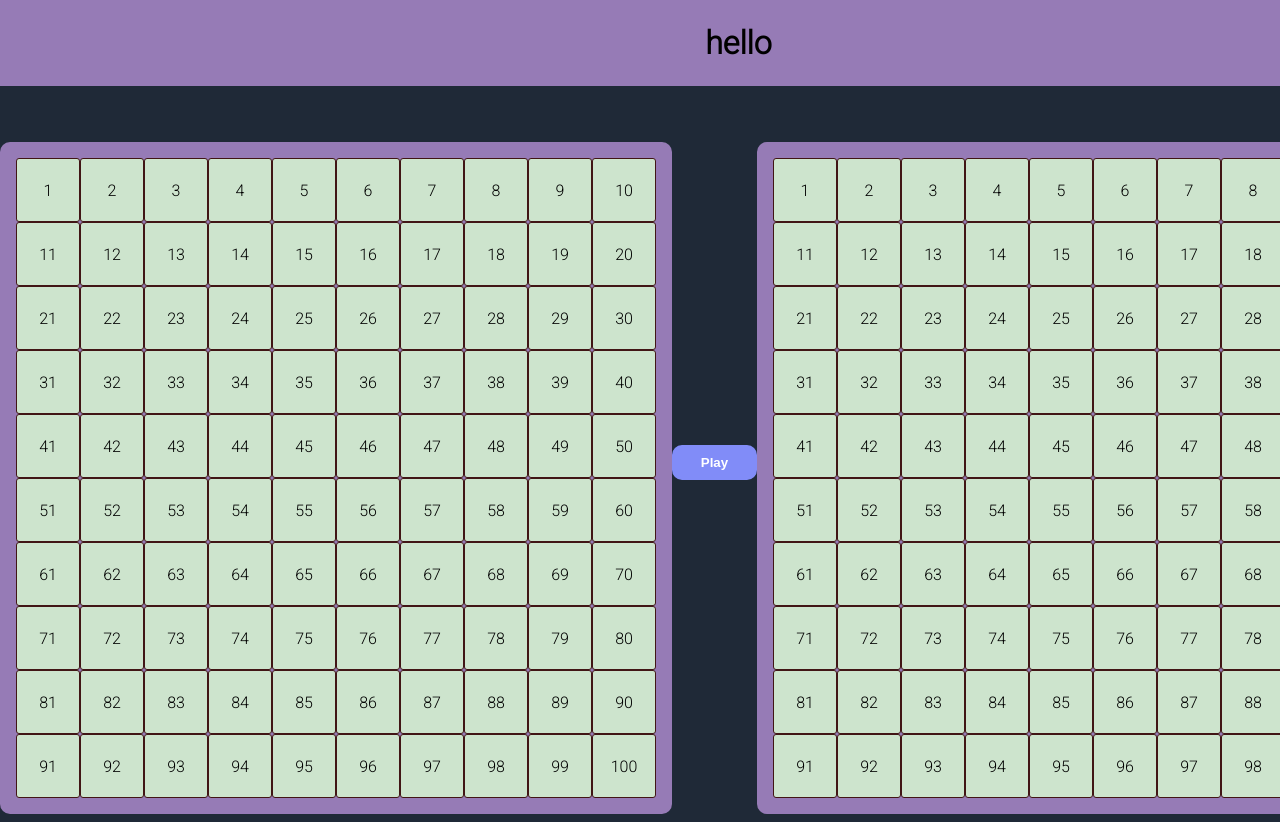
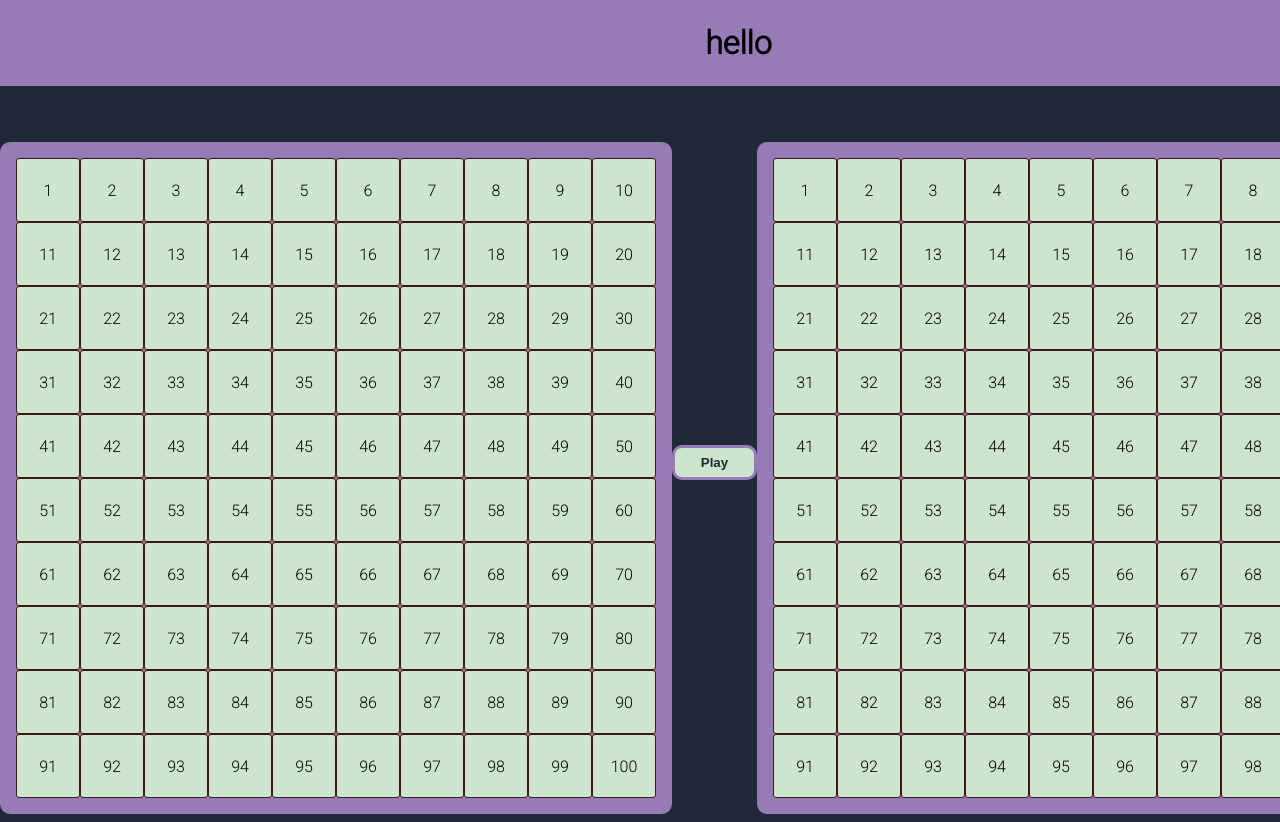
Before and after one commit to xonin-hush/Odin-Battleship, a website built with webpack: page dist/index.html in a window 1280 px wide. Shown: the top 822 px of the page. Built offline with nearby package versions, Linux system fonts and the light colour scheme; a web font is replaced by a local one.

Commit message:
Change button colors

```diff
--- a/src/style.css
+++ b/src/style.css
@@ -131,9 +131,14 @@ option {
   background-color: #0e3d4b;
 }
 button {
-  background-color: #818cf8;
-  color: #ffffff;
-  border-color: #818cf8;
+  background-color: #cde4cd;
+  color: #967bb6;
+  border-left:0.2rem ;
+  border-top:0.2rem ;
+  border-bottom:0.2rem ;
+  border-right:0.2rem ;
+color: #1f2937;
+  border-color: #967bb6;
   border-radius: 10px;
   border-style: solid;
   width: 85px;
```
